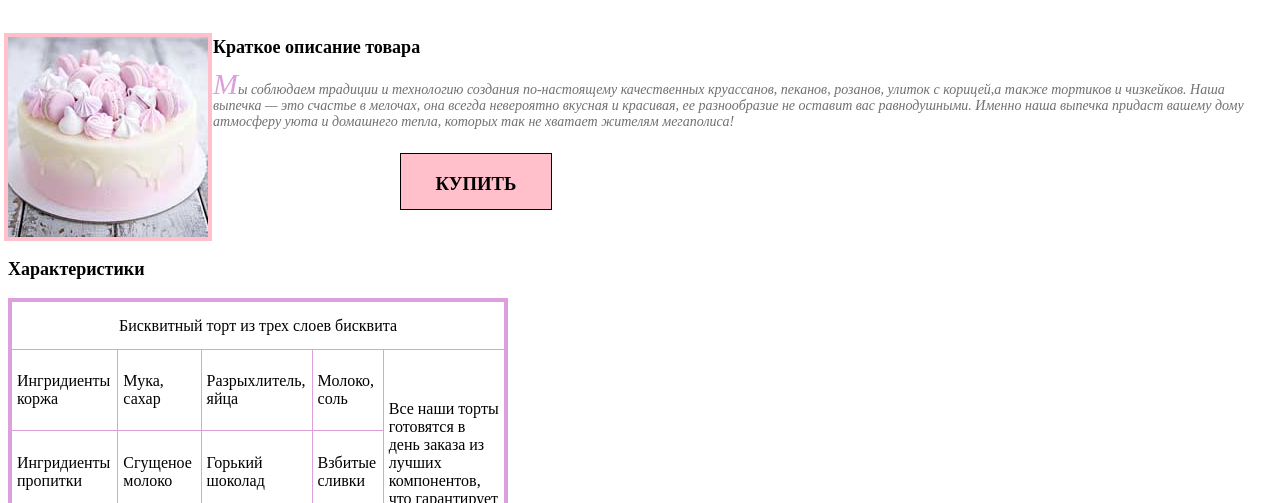
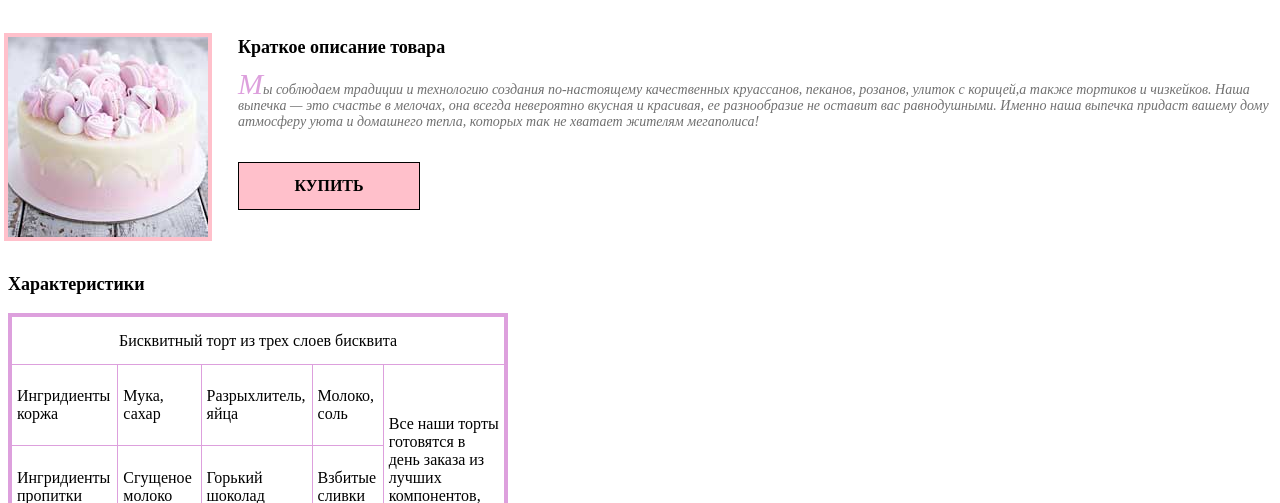
Before and after one commit to innaweb2/Geekbrains, a plain HTML site: page lesson 5/home work 5/tort.html in a window 1280 px wide. Shown: the part 297-800 px from the top of the page. Drawn offline with Linux system fonts and the light colour scheme.

Commit message:
change home work5 button

```diff
--- a/lesson 5/home work 5/style.css
+++ b/lesson 5/home work 5/style.css
@@ -139,7 +139,9 @@ body {
 }
 
 .goods-link-img {
-  margin-right: 5px;
+  margin-right: 30px;
+  margin-bottom: 15px;
+
 }
 
 .clear {
@@ -158,24 +160,26 @@ body {
 }
 
 .button {
-  position: absolute;
+  display: inline-block;
   border: 1px solid #000;
   width: 150px;
-  height: 40px;
+  padding: 15px;
   text-transform: uppercase;
   text-align: center;
   font-family: serif;
-  left: 400px;
-  top: 450px;
+  line-height: 1;
+  text-decoration: none;
+  color: #000;
+  font-weight: 700;
   background-color: pink;
   padding-bottom: 15px;
 }
 
-.button h3:hover {
+.button:hover {
   color: red;
 }
 
-.button h3:active {
+.button:active {
   color: greenyellow;
 }
 
--- a/lesson 5/home work 5/tort.html
+++ b/lesson 5/home work 5/tort.html
@@ -35,9 +35,7 @@
         равнодушными. Именно наша выпечка придаст вашему дому атмосферу уюта и&nbsp;домашнего тепла, которых так
         не&nbsp;хватает жителям мегаполиса!</p>
       <br>
-      <div class="button">
-        <h3>Купить</h3>
-      </div>
+      <a href="#" class="button">Купить</a>
       <div class="clear"></div>
     </div>
 
```
Also changed, not shown: lesson 5/home work 5/product.html (+1 -3 lines).
